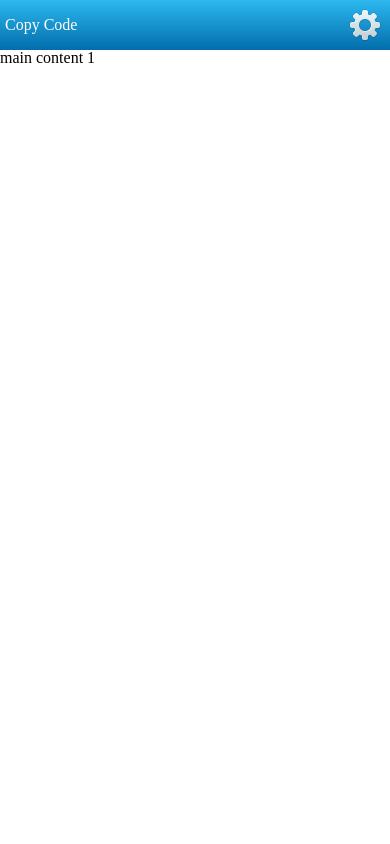
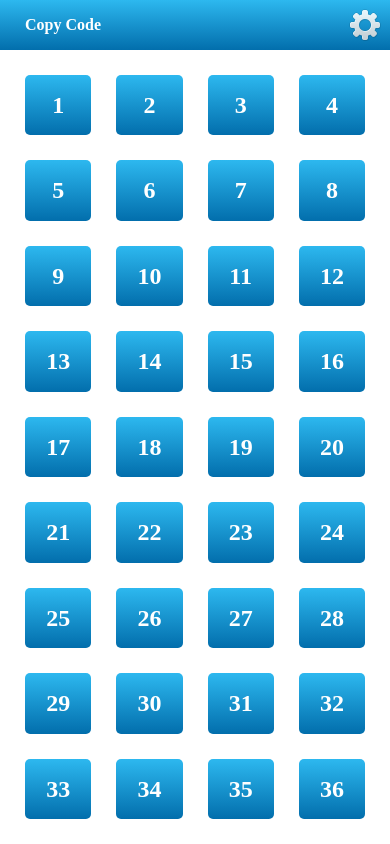
Before and after one commit to AleksejKozlov/copytest, a plain HTML site: page index.html in a window 390 px wide. Drawn offline with Linux system fonts and the light colour scheme; some packages are replaced by stand-ins of ours.

Commit message:
new look added

```diff
--- a/css/_code-list.scss
+++ b/css/_code-list.scss
@@ -3,9 +3,8 @@
     list-style: none;
     margin: 25px 0 0 25px;
     text-align: center;
-}
 
-.number {
+	& > .number {
 		@include gradient(#2db8ef, #026eac);
 		border-radius: 5px;
 		font-size: 1.5em;
@@ -13,8 +12,9 @@
 		text-align: center;
 		color: #fff;
 		display: block;
-}
 
-.number.active {
+		&.active {
 			@include gradient(#60cc18, #44ab01);
 		}
+	}
+}
--- a/css/_header.scss
+++ b/css/_header.scss
@@ -23,8 +23,9 @@ header {
 }
 
 h1 {
-	margin-left: 5px;
-	font-size: 1em;
+	margin-left: 25px;
+	font-size: 1.25m;
+	font-weight: 700;
 }
 
 .header-icon-holder {
--- a/css/_layout.scss
+++ b/css/_layout.scss
@@ -29,6 +29,11 @@ html {
 	width: 50%;
 	height: 100%;
 	float: left;
+	overflow: hidden;
+
+	&.scroll {
+		overflow-y: auto;
+	}
 }
 
 .main-item-wrapper {
--- a/css/core.scss
+++ b/css/core.scss
@@ -3,5 +3,5 @@
 
 @import "layout";
 @import "header";
+@import "code-list";
 @import "edit-code-list";
-@import "code-list";
--- a/index.html
+++ b/index.html
@@ -20,129 +20,16 @@
             <div class="main-wrapper">
                 <div class="main-item">
                     <div class="main-item-wrapper">
-                             main content 1
+                        <ul class="code-list"></ul>
                     </div>
                 </div>
-                <div class="main-item">
+                <div class="main-item scroll">
                     <div class="main-item-wrapper">
-                             main content 2
+                        <ul class="edit-code-list"></ul>
                     </div>
                 </div>
             </div>
         </div>
-
-        <!--
-        <ul class="edit-code-list"></ul>
-        <ul class="code-list">
-                    <li>
-                        <span class="number" data-code="387892">1</span>
-                    </li>
-                    <li>
-                        <span class="number" data-code="924296">2</span>
-                    </li>
-                    <li>
-                        <span class="number" data-code="668282">3</span>
-                    </li>
-                    <li>
-                        <span class="number" data-code="429612">4</span>
-                    </li>
-                    <li>
-                        <span class="number" data-code="212873">5</span>
-                    </li>
-                    <li>
-                        <span class="number" data-code="885263">6</span>
-                    </li>
-                    <li>
-                        <span class="number" data-code="166033">7</span>
-                    </li>
-                    <li>
-                        <span class="number" data-code="685250">8</span>
-                    </li>
-                    <li>
-                        <span class="number" data-code="132410">9</span>
-                    </li>
-                    <li>
-                        <span class="number" data-code="569290">10</span>
-                    </li>
-                    <li>
-                        <span class="number" data-code="397752">11</span>
-                    </li>
-                    <li>
-                        <span class="number" data-code="824696">12</span>
-                    </li>
-                    <li>
-                        <span class="number" data-code="710210">13</span>
-                    </li>
-                    <li>
-                        <span class="number" data-code="293894">14</span>
-                    </li>
-                    <li>
-                        <span class="number" data-code="683863">15</span>
-                    </li>
-                    <li>
-                        <span class="number" data-code="451099">16</span>
-                    </li>
-                    <li>
-                        <span class="number" data-code="330889">17</span>
-                    </li>
-                    <li>
-                        <span class="number" data-code="317525">18</span>
-                    </li>
-                    <li>
-                        <span class="number" data-code="796377">19</span>
-                    </li>
-                    <li>
-                        <span class="number" data-code="583106">20</span>
-                    </li>
-                    <li>
-                        <span class="number" data-code="738747">21</span>
-                    </li>
-                    <li>
-                        <span class="number" data-code="246054">22</span>
-                    </li>
-                    <li>
-                        <span class="number" data-code="971137">23</span>
-                    </li>
-                    <li>
-                        <span class="number" data-code="089079">24</span>
-                    </li>
-                    <li>
-                        <span class="number" data-code="331050">25</span>
-                    </li>
-                    <li>
-                        <span class="number" data-code="071790">26</span>
-                    </li>
-                    <li>
-                        <span class="number" data-code="303838">27</span>
-                    </li>
-                    <li>
-                        <span class="number" data-code="714282">28</span>
-                    </li>
-                    <li>
-                        <span class="number" data-code="330858">29</span>
-                    </li>
-                    <li>
-                        <span class="number" data-code="082881">30</span>
-                    </li>
-                    <li>
-                        <span class="number" data-code="980438">31</span>
-                    </li>
-                    <li>
-                        <span class="number" data-code="278354">32</span>
-                    </li>
-                    <li>
-                        <span class="number" data-code="975815">33</span>
-                    </li>
-                    <li>
-                        <span class="number" data-code="720178">34</span>
-                    </li>
-                    <li>
-                        <span class="number" data-code="469475">35</span>
-                    </li>
-                    <li>
-                        <span class="number" data-code="169011">36</span>
-                    </li>
-                </ul>-->
 
         <script type="text/javascript" src="phonegap.js"></script>
         <script type="text/javascript" src="js/jquery-2.1.1.min.js"></script>
--- a/js/core.js
+++ b/js/core.js
@@ -4,12 +4,12 @@
     var app = {
         $header: $('header'),
         $headerIcon: $('.header-icon-holder'),
-        $number: $('.code-list .number'),
         $mainWrapper: $('.main-wrapper'),
+        $codeList: $('.code-list'),
         $editCodeList: $('.edit-code-list'),
 
         init: function () {
-            this.buildCodeList();
+            this.buildCodeList(36);
             this.buildEditList(36);
             this.bindEvents();
         },
@@ -22,7 +22,7 @@
             }
         },
 
-        buildCodeList: function () {
+        buildCodeList: function (count) {
             var w = window.innerWidth,
                 h = window.innerHeight - app.$header.innerHeight(),
                 gutter = 25,
@@ -31,11 +31,19 @@
             x = (w - gutter * 5) / 4;
             y = (h - gutter * 10) / 9;
 
+            /*
             $.each(app.$number, function () {
                 $(this).css('width', x + 'px')
                        .css('height', y + 'px')
                        .css('line-height', y + 'px');
             })
+            */
+
+            for (var i = 1; i <= count; i++) {
+                var item = '<li><span class="number" data-code="" style="width: ' + x + 'px; height: ' + y + 'px; line-height: ' + y + 'px">' + i + '</span></li>';
+
+                app.$codeList.append(item);
+            }
         },
 
         copyCode: function (event) {
```
Also changed, not shown: css/core.css. Lines whose indentation alone changed are shown as unchanged.
